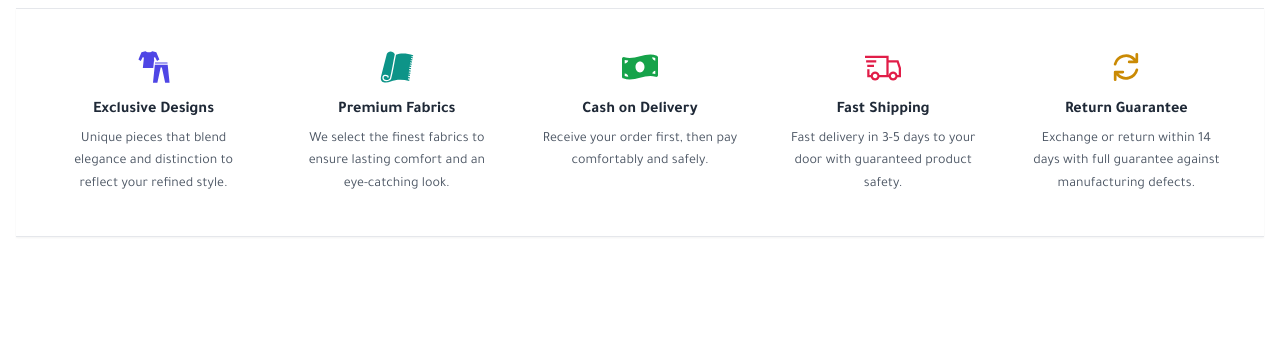
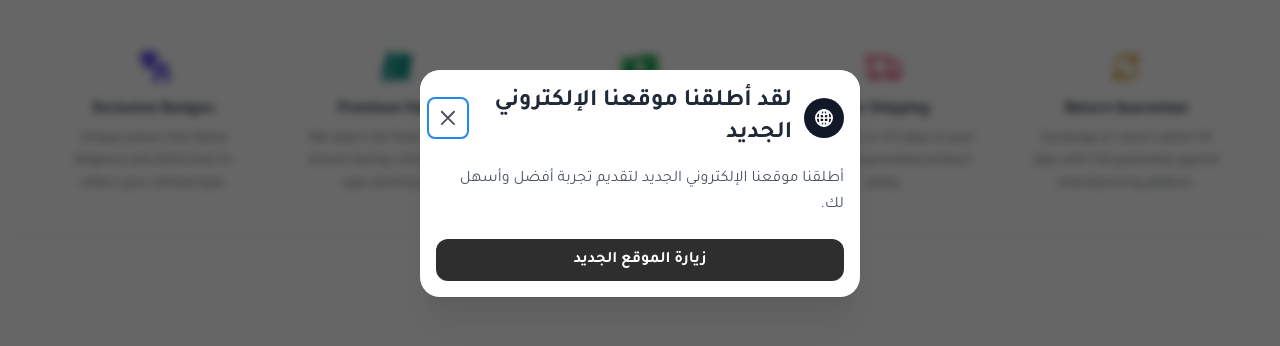
Before and after one commit to hashem03x/accounting-system, a React (Vite) app: page / in a window 1280 px wide. Shown: the part 217-563 px from the top of the page. Built offline with nearby package versions, Linux system fonts and the light colour scheme; no server answers.

Commit message:
added new website modal

```diff
--- /dev/null
+++ b/src/components/global/new-site-notice/index.tsx
@@ -0,0 +1,56 @@
+import { useEffect, useState } from "react";
+import { Modal, Button } from "@mantine/core";
+import { outlineIcons } from "@/components/icons";
+
+// Shown at most once per browser tab session - cleared automatically when the session ends
+const SESSION_STORAGE_KEY = "hasSeenNewSiteNotice";
+const NEW_SITE_URL = "https://leopardegy.net/";
+
+export default function NewSiteNotice() {
+  const [opened, setOpened] = useState(false);
+
+  useEffect(() => {
+    const alreadySeen = sessionStorage.getItem(SESSION_STORAGE_KEY);
+
+    if (!alreadySeen) {
+      // Mark as seen immediately so a refresh before the user closes the modal doesn't re-trigger it
+      sessionStorage.setItem(SESSION_STORAGE_KEY, "true");
+      setOpened(true);
+    }
+  }, []);
+
+  function handleVisitNewSite() {
+    window.location.href = NEW_SITE_URL;
+  }
+
+  return (
+    <Modal
+      opened={opened}
+      onClose={() => setOpened(false)}
+      centered
+      radius={20}
+      size="md"
+      dir="rtl"
+      zIndex={1000}
+      overlayProps={{ backgroundOpacity: 0.6, blur: 4 }}
+      transitionProps={{ transition: "pop", duration: 250 }}
+      closeButtonProps={{ "aria-label": "إغلاق", size: "lg" }}
+      title={
+        <div className="flex items-center gap-3">
+          <span className="flex-center h-10 w-10 shrink-0 rounded-full bg-gray-900 text-white">
+            <outlineIcons.Globe size={20} />
+          </span>
+          <h2>لقد أطلقنا موقعنا الإلكتروني الجديد</h2>
+        </div>
+      }
+    >
+      <div dir="rtl" className="flex flex-col gap-5">
+        <p>أطلقنا موقعنا الإلكتروني الجديد لتقديم تجربة أفضل وأسهل لك.</p>
+
+        <Button color="dark" size="md" radius={12} fullWidth onClick={handleVisitNewSite}>
+          زيارة الموقع الجديد
+        </Button>
+      </div>
+    </Modal>
+  );
+}
--- a/src/pages/routes/layout-home.tsx
+++ b/src/pages/routes/layout-home.tsx
@@ -1,10 +1,12 @@
 import Header from "@/components/global/navigation-home";
 import Footer from "@/components/global/footer";
+import NewSiteNotice from "@/components/global/new-site-notice";
 import { Outlet } from "react-router-dom";
 
 export default function HomeLayout() {
   return (
     <div className="flex h-full flex-col">
+      <NewSiteNotice />
       <div className="flex-1">
         <Header height="80px" />
         <div style={{ minHeight: "calc(100vh - 80px)" }} className="flex flex-col">
```
